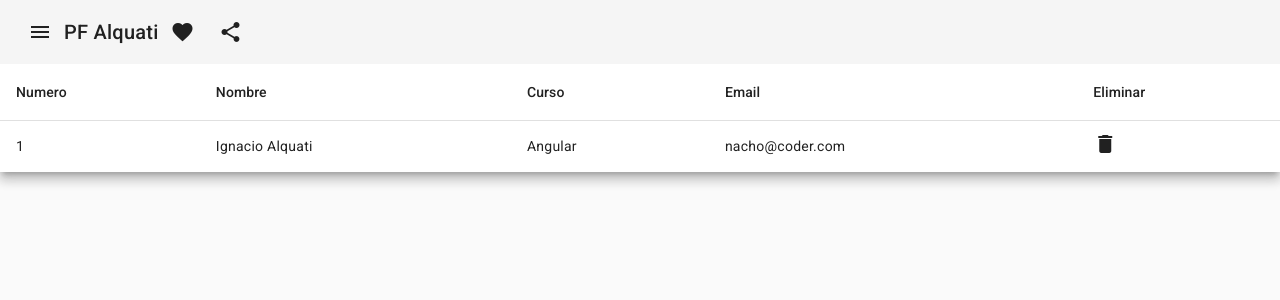
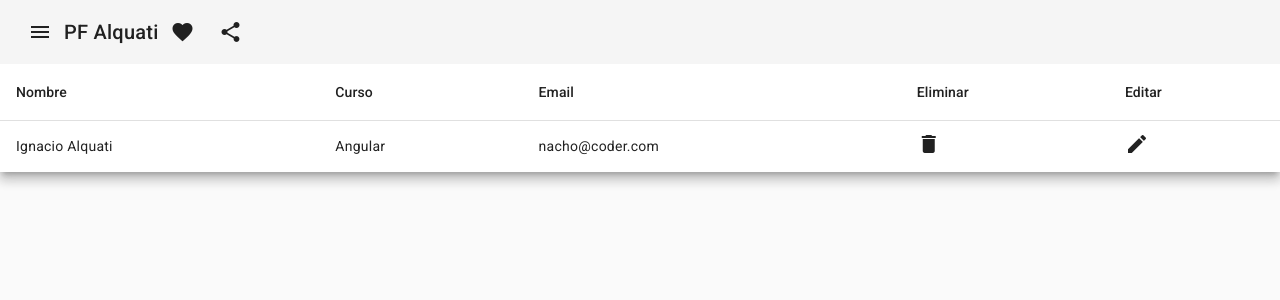
Before and after one commit to nachoalquati/1PF-Alquati, an Angular app: page / in a window 1280 px wide. Shown: the top 300 px of the page. Built offline with nearby package versions, Linux system fonts and the light colour scheme.

Commit message:
Add edit feature

```diff
--- a/src/app/components/alumno-form/alumno-form.component.ts
+++ b/src/app/components/alumno-form/alumno-form.component.ts
@@ -1,16 +1,20 @@
-import { Component, EventEmitter, Output } from '@angular/core';
+import { Component, EventEmitter, Inject, Input, Output, OnInit } from '@angular/core';
 import { FormGroup, FormBuilder, Validators, FormControl } from '@angular/forms';
+import { DataToEditService } from 'src/app/services/data-to-edit.service';
+import { Alumnos } from '../layout/layout.component';
 
 @Component({
   selector: 'app-alumno-form',
   templateUrl: './alumno-form.component.html',
   styleUrls: ['./alumno-form.component.css']
 })
-export class AlumnoFormComponent {
+export class AlumnoFormComponent implements OnInit {
+
 
   @Output()
   formEmitter = new EventEmitter<FormGroup>();
 
+  alumnoToEdit:any = null
   formulario: FormGroup;
   favoriteSeason: string = '';
   selected: string = ''
@@ -30,14 +34,39 @@ export class AlumnoFormComponent {
     '',
     [Validators.required, Validators.email]
   )
+  idControl = new FormControl(
+    this.generateId(this.alumnoToEdit),
+    []
+  )
 
-  constructor(private formBuilder: FormBuilder) {
+  generateId(alumno:any){
+    if(alumno){
+      return alumno.id
+    }
+    return Math.round(Date.now()) + Math.random()
+  }
+
+  constructor(
+    private formBuilder: FormBuilder,
+    private editService: DataToEditService
+    ) {
     this.formulario = this.formBuilder.group({
       nombre: this.nameControl ,
       apellido: this.lastNameControl,
       email: this.emailControl,
-      tipoCurso: this.typeControl
-    });
+      curso: this.typeControl,
+      id: this.idControl
+    },
+    );
+  }
+  ngOnInit(): void {
+    this.alumnoToEdit = this.editService.getAlumno();
+    if(this.alumnoToEdit){
+      this.idControl.setValue(this.alumnoToEdit.id)
+    }else{
+      console.log('No hay alumno para editar');
+    }
+
   }
 
 
@@ -47,6 +76,7 @@ export class AlumnoFormComponent {
 
   sendForm() {
     if(this.nameControl.valid && this.typeControl.valid && this.emailControl.valid && this.lastNameControl.valid ){
+      console.log(this.formulario.value);
       this.formEmitter.emit(this.formulario.value);
     }
     else{
--- a/src/app/components/alumno-list/alumno-list.component.html
+++ b/src/app/components/alumno-list/alumno-list.component.html
@@ -2,10 +2,6 @@
 
     <!--- Note that these columns can be defined in any order.
           The actual rendered columns are set as a property on the row definition" -->
-          <ng-container matColumnDef="Numero">
-            <th mat-header-cell *matHeaderCellDef> Numero </th>
-            <td mat-cell *matCellDef="let element"> {{element.id}} </td>
-          </ng-container>
 
     <!-- Position Column -->
     <ng-container matColumnDef="Nombre">
@@ -33,6 +29,14 @@
       </td>
     </ng-container>
 
+    <ng-container matColumnDef="Editar">
+      <th mat-header-cell *matHeaderCellDef> Editar </th>
+      <td mat-cell *matCellDef="let element">
+        <mat-icon (click)="editById(element.id)">edit</mat-icon>
+      </td>
+    </ng-container>
+
+
     <tr mat-header-row *matHeaderRowDef="displayedColumns"></tr>
     <tr mat-row *matRowDef="let row; columns: displayedColumns;"></tr>
   </table>
--- a/src/app/components/alumno-list/alumno-list.component.ts
+++ b/src/app/components/alumno-list/alumno-list.component.ts
@@ -16,7 +16,8 @@ export class AlumnoListComponent implements OnInit, OnChanges {
   listadoAlumnos: Alumnos[]
   @Output()
   idToDelete = new EventEmitter<number>();
-
+  @Output()
+  idToEdit = new EventEmitter<number>();
 
   constructor() {
     this.listadoAlumnos = [];
@@ -27,12 +28,16 @@ export class AlumnoListComponent implements OnInit, OnChanges {
     this.idToDelete.emit(id)
   }
 
+  editById(id:number){
+    this.idToEdit.emit(id)
+  }
+
 
   ngOnChanges(changes: SimpleChanges): void {
     this.dataSource = this.listadoAlumnos
   }
 
-  displayedColumns: string[] = ['Numero', 'Nombre', 'Curso', 'Email', 'Eliminar'];
+  displayedColumns: string[] = ['Nombre', 'Curso', 'Email', 'Eliminar', 'Editar'];
   dataSource: Alumnos[] = []
 
 
--- a/src/app/components/layout/layout.component.html
+++ b/src/app/components/layout/layout.component.html
@@ -22,7 +22,7 @@
       </mat-list>
     </mat-drawer>
     <main>
-      <app-alumno-form (formEmitter)="handleData($event)" *ngIf="formVisible === true"></app-alumno-form>
-      <app-alumno-list [listadoAlumnos]="list" (idToDelete)="deleteById($event)" *ngIf="listVisible === true"></app-alumno-list>
+      <app-alumno-form  (formEmitter)="handleData($event)" *ngIf="formVisible === true"></app-alumno-form>
+      <app-alumno-list [listadoAlumnos]="list" (idToDelete)="deleteById($event)"  (idToEdit)="editById($event)" *ngIf="listVisible === true"></app-alumno-list>
     </main>
 </mat-drawer-container>
--- a/src/app/components/layout/layout.component.ts
+++ b/src/app/components/layout/layout.component.ts
@@ -1,4 +1,5 @@
 import { Component } from '@angular/core';
+import { DataToEditService } from 'src/app/services/data-to-edit.service';
 
 export interface Alumnos {
   id: number
@@ -19,6 +20,9 @@ let ELEMENT_DATA: Alumnos[] = [
 })
 
 export class LayoutComponent {
+
+  constructor(private editService:DataToEditService) { }
+
   list = ELEMENT_DATA
   showFiller = false;
   formVisible = false
@@ -33,14 +37,27 @@ export class LayoutComponent {
   showForm() : void {
     this.formVisible = true
     this.listVisible = false
+    this.editService.setAlumno(null)
   }
 
   handleData(data:any){
+    let foundUser = ELEMENT_DATA.find(elemt=> elemt.id === data.id)
     this.formVisible = false
     this.listVisible = true
-    ELEMENT_DATA = [...ELEMENT_DATA, {...data, id:Date.now().toString(36) + Math.random().toString(36).substr(2, 5)}]
-    this.list = ELEMENT_DATA
-    console.log(ELEMENT_DATA);
+
+    if (foundUser){
+      ELEMENT_DATA = ELEMENT_DATA.map(elemt=>{
+        if (elemt.id === data.id){
+          return elemt = data
+        }
+      } )
+      this.list = ELEMENT_DATA
+    }
+    else{
+      ELEMENT_DATA = [...ELEMENT_DATA, {...data}]
+      this.list = ELEMENT_DATA
+    }
+
   }
 
   deleteById(incomingId:number){
@@ -51,5 +68,11 @@ export class LayoutComponent {
     this.list = ELEMENT_DATA
   }
 
+  editById(incomingId:number){
+    this.showForm()
+    console.log(incomingId);
+    let alumnoToEdit = ELEMENT_DATA.find(elemt=> elemt.id === incomingId)
+    this.editService.setAlumno(alumnoToEdit)
+  }
 
 }
--- /dev/null
+++ b/src/app/services/data-to-edit.service.ts
@@ -0,0 +1,20 @@
+import { Injectable } from '@angular/core';
+import { Alumnos } from '../components/layout/layout.component';
+
+@Injectable({
+  providedIn: 'root'
+})
+export class DataToEditService {
+
+  private alumno:any
+
+  setAlumno(alumno:any) {
+    this.alumno = alumno;
+  }
+
+  getAlumno() {
+    return this.alumno;
+  }
+
+  constructor() { }
+}
```
